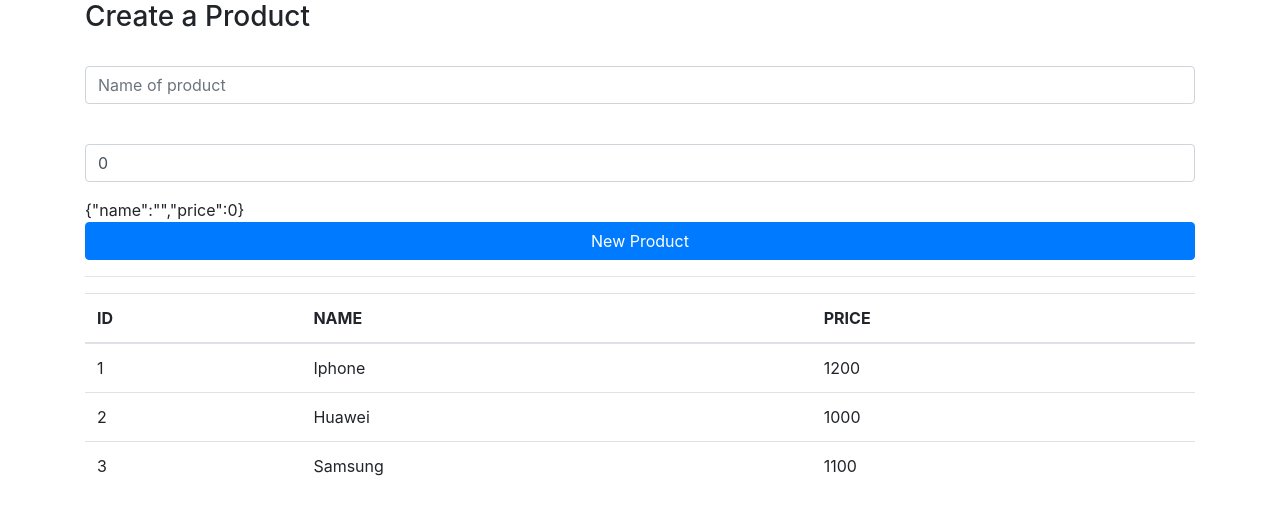
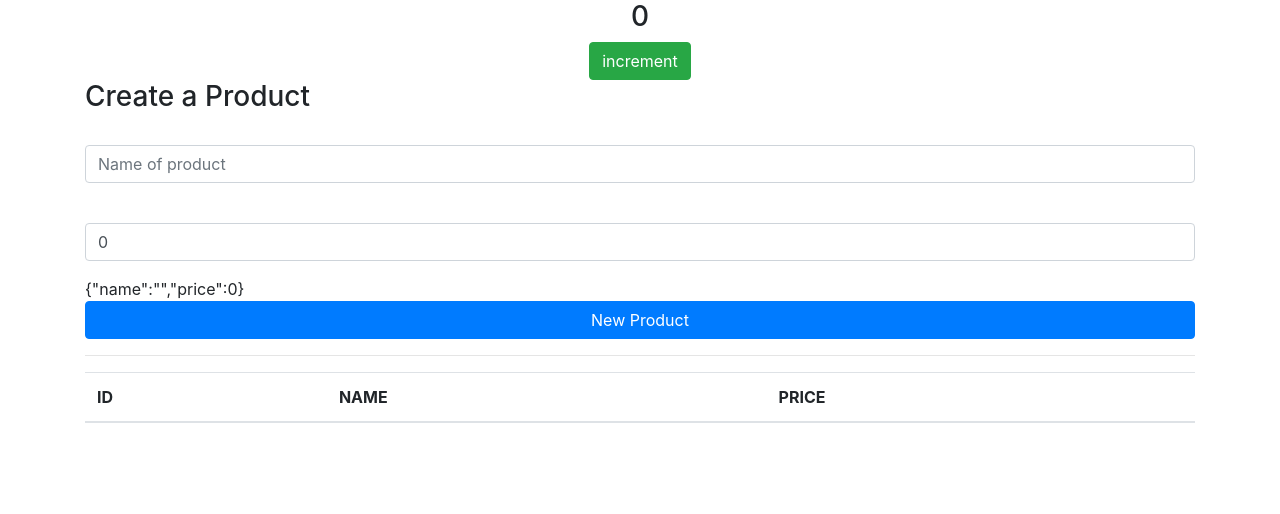
Before and after one commit to Aachiq/react-redux-hooks-idbrahim, a React (Create React App) app: page / in a window 1280 px wide. Shown: the top 514 px of the page. Built offline with nearby package versions, Linux system fonts and the light colour scheme.

Commit message:
using useEffect hooks

```diff
--- a/src/component/Product.js
+++ b/src/component/Product.js
@@ -1,21 +1,30 @@
-import React, { useState } from 'react';
+import React, { useState, useEffect } from 'react';
 import AddProduct from './AddProduct';
 
 const Product = () => {
 
-    const [listProduct, setListProduct] = useState([
-        { id: 1, name: 'Iphone', price: 1200 },
-        { id: 2, name: 'Huawei', price: 1000 },
-        { id: 3, name: 'Samsung', price: 1100 },
-    ]);
+    const [listProduct, setListProduct] = useState([]);
+    const [counter, setCounter] = useState(0);
+    useEffect(() => {
+        console.log("all")
+    })
+
     const addNewProduct = (newProduct) => {
-        setListProduct([newProduct,...listProduct]);
+        setListProduct([newProduct, ...listProduct]);
+    }
+
+    const increment = () => {
+        setCounter(counter + 1)
     }
 
     return (
         <div>
-        <AddProduct addNewProduct={addNewProduct} />
-        <hr/>
+            <div className="text-center">
+                <h3>{counter}</h3>
+                <button onClick={increment} className="btn btn-success">increment</button>
+            </div>
+            <AddProduct addNewProduct={addNewProduct} />
+            <hr />
             <table className="table">
                 <thead>
                     <tr>
```
